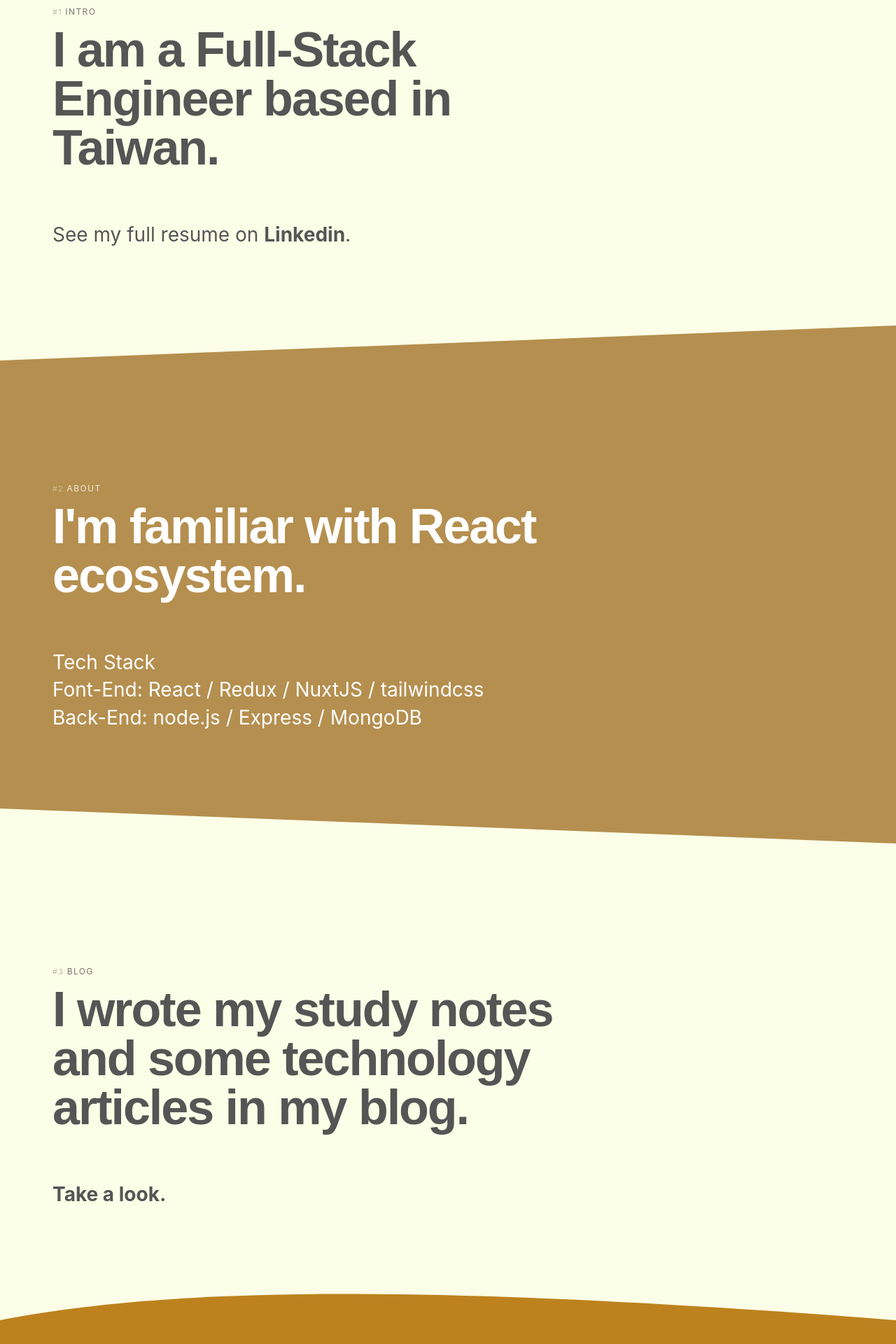
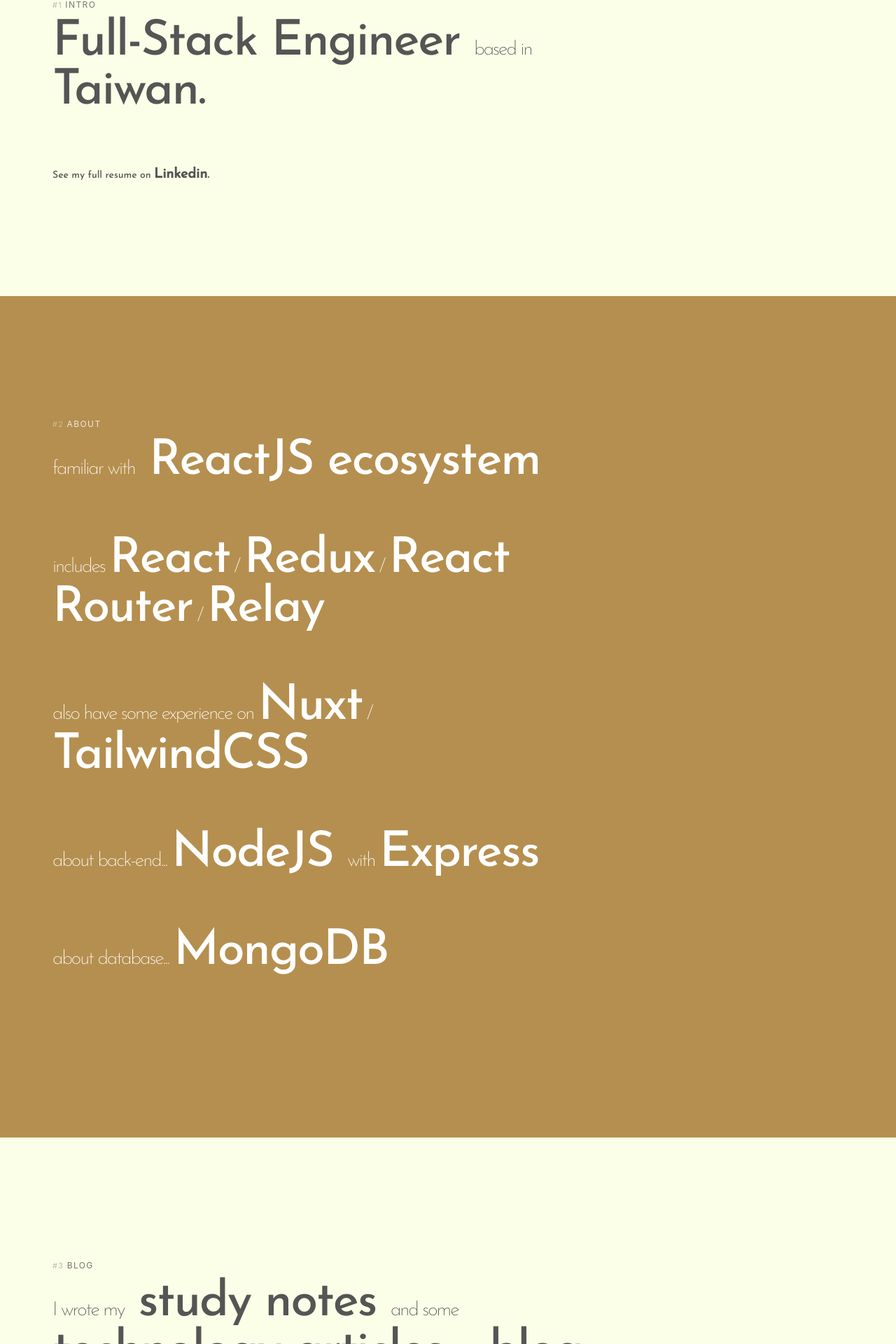
Before and after one commit to YuweiHu/ayowi, a React (Create React App) app: page / in a window 1280 px wide. Shown: the part 866-2786 px from the top of the page at 70% size. Built offline with nearby package versions, Linux system fonts and the light colour scheme.

Commit message:
Adjust Layout / Add scroll animation

```diff
--- a/package.json
+++ b/package.json
@@ -10,6 +10,7 @@
     "@testing-library/jest-dom": "^5.16.2",
     "@testing-library/react": "^12.1.2",
     "@testing-library/user-event": "^13.5.0",
+    "jquery": "^3.6.0",
     "react": "^17.0.2",
     "react-dom": "^17.0.2",
     "react-scripts": "5.0.0",
--- a/src/App.js
+++ b/src/App.js
@@ -1,19 +1,5 @@
 import "./App.scss";
-
-// const follows = [
-//   {
-//     icon: <LinkedInIcon sx={{ fontSize: "32px" }} />,
-//     link: "https://www.linkedin.com/in/yuweihu/",
-//   },
-//   {
-//     icon: <InstagramIcon sx={{ fontSize: "32px" }} />,
-//     link: "https://www.instagram.com/ayowi/",
-//   },
-//   {
-//     icon: <GitHubIcon sx={{ fontSize: "32px" }} />,
-//     link: "https://github.com/YuweiHu",
-//   },
-// ];
+import $ from "jquery";
 
 function App() {
   return (
@@ -28,19 +14,64 @@
             </a>
             <h2>Cliff Hu.</h2>
             <ul class="anchornav">
-              <li>
+              <li
+                onClick={() => {
+                  $("html, body").animate(
+                    {
+                      scrollTop: $("#intro").offset().top,
+                    },
+                    1000
+                  );
+                }}
+              >
                 <a href="#intro">Intro</a>
               </li>
-              <li>
+              <li
+                onClick={() => {
+                  $("html, body").animate(
+                    {
+                      scrollTop: $("#about").offset().top,
+                    },
+                    1200
+                  );
+                }}
+              >
                 <a href="#about">About</a>
               </li>
-              <li>
+              <li
+                onClick={() => {
+                  $("html, body").animate(
+                    {
+                      scrollTop: $("#blog").offset().top,
+                    },
+                    1400
+                  );
+                }}
+              >
                 <a href="#blog">Blog</a>
               </li>
-              <li>
-                <a href="#portfolio">Portfolio</a>
+              <li
+                onClick={() => {
+                  $("html, body").animate(
+                    {
+                      scrollTop: $("#portfolio").offset().top,
+                    },
+                    1600
+                  );
+                }}
+              >
+                <a href="#portfolio">Portfolio & Work</a>
               </li>
-              <li>
+              <li
+                onClick={() => {
+                  $("html, body").animate(
+                    {
+                      scrollTop: $("#contact").offset().top,
+                    },
+                    1800
+                  );
+                }}
+              >
                 <a href="#contact">Contact</a>
               </li>
             </ul>
@@ -54,9 +85,11 @@
             <a class="pre" href="#intro">
               <span>#1</span>Intro
             </a>
-            <h1>I am a Full-Stack Engineer based in Taiwan.</h1>
+            <h1>
+              Full-Stack Engineer <span>based in</span> Taiwan.
+            </h1>
             <p class="lead">
-              See my full resume on{" "}
+              <span>See my full resume on </span>
               <a
                 href="https://www.linkedin.com/in/yuweihu/"
                 target="_blank"
@@ -72,43 +105,42 @@
       </section>
 
       <section class="section section--about" id="about">
-        <svg
-          xmlns="http://www.w3.org/2000/svg"
-          viewBox="0 0 100 10"
-          preserveAspectRatio="none"
-        >
-          <polygon points="100 0 100 10 0 10" />
-        </svg>
-
         <div class="section__inner">
           <div class="block">
             <a class="pre" href="#about">
               <span>#2</span>About
             </a>
-            <h2>I'm familiar with React ecosystem.</h2>
-            <p class="lead">Tech Stack</p>
-            <p class="lead">Font-End: React / Redux / NuxtJS / tailwindcss</p>
-            <p class="lead">Back-End: node.js / Express / MongoDB</p>
+            <h2>
+              <span>familiar with</span> ReactJS ecosystem
+            </h2>
+            <h2>
+              <span> includes </span>React<span> / </span>Redux<span> / </span>
+              React Router<span> / </span> Relay
+            </h2>
+            <h2>
+              <span> also have some experience on </span> Nuxt<span> / </span>
+              TailwindCSS
+            </h2>
+            <h2>
+              <span> about back-end... </span> NodeJS <span> with </span>{" "}
+              Express
+            </h2>
+            <h2>
+              <span> about database... </span> MongoDB
+            </h2>
           </div>
         </div>
       </section>
 
       <section class="section section--clients" id="blog">
-        <svg
-          xmlns="http://www.w3.org/2000/svg"
-          viewBox="0 0 100 10"
-          preserveAspectRatio="none"
-        >
-          <polygon points="100 10 0 0 0 10" />
-        </svg>
-
         <div class="section__inner">
-          {/* <div style={{ border: "1ps solid red" }}> */}
           <a class="pre" href="#clients">
             <span>#3</span>Blog
           </a>
           <h2>
-            I wrote my study notes and some technology articles in my blog.
+            <span>I wrote my</span> study notes <span>and some</span> technology
+            articles
+            <span> in my </span>blog.
           </h2>
           <p class="lead">
             <a
@@ -120,31 +152,49 @@
               Take a look.
             </a>
           </p>
-          {/* </div> */}
         </div>
       </section>
 
       <section class="section section--portfolio1" id="portfolio">
-        <svg
-          xmlns="http://www.w3.org/2000/svg"
-          viewBox="0 0 100 100"
-          preserveAspectRatio="none"
-        >
-          <path d="M0 100 C 20 0 50 0 100 100 Z"></path>
-        </svg>
-
         <div class="section__inner">
           <div class="block">
             <a class="pre" href="#portfolio">
-              <span>#4</span>Portfolio
+              <span>#4</span>Portfolio & Work
             </a>
+            <h2>Portfolio</h2>
             <h2>
-              Portfolio -
-              <br />
-              Beats Maker.
+              <a
+                href="https://ayowi.netlify.app/"
+                target="_blank"
+                rel="noreferrer"
+              >
+                Personal Homepage
+              </a>
+              <span> / </span>
+              <a
+                href="https://ayowi-blog.netlify.app/"
+                target="_blank"
+                rel="noreferrer"
+              >
+                Personal Blog
+              </a>
+              <span> / </span>
+              <a
+                href="https://github.com/YuweiHu/beats-maker"
+                target="_blank"
+                rel="noreferrer"
+              >
+                Beats Maker
+              </a>
+              <span> / </span>
+              <a
+                href="https://github.com/YuweiHu/recipe-app"
+                target="_blank"
+                rel="noreferrer"
+              >
+                Recipe Search Engine
+              </a>
             </h2>
-            <p class="lead">A simple beats maker app.</p>
-            {/* <Button style={{ alignSelf: "end" }}>GO DEMO</Button> */}
           </div>
         </div>
       </section>
@@ -152,25 +202,18 @@
       <section class="section section--portfolio" id="portfolio2">
         <div class="section__inner">
           <div class="block">
+            <h2>Work</h2>
             <h2>
-              Portfolio -
-              <br />
-              Recipe Search Engine.
+              <a
+                href="https://www.decopapa.com/"
+                target="_blank"
+                rel="noreferrer"
+              >
+                Decopapa Offical Website
+              </a>
             </h2>
-            <p></p>
           </div>
         </div>
-        <svg
-          xmlns="http://www.w3.org/2000/svg"
-          version="1.1"
-          width="100%"
-          height="100"
-          viewBox="0 0 100 102"
-          preserveAspectRatio="none"
-          class="bottom"
-        >
-          <path d="M0 0 L50 100 L100 0 Z"></path>
-        </svg>
       </section>
 
       <section class="section section--contact" id="contact">
@@ -181,7 +224,9 @@
             </a>
             <h2>Contact me.</h2>
             <p class="lead">
-              More links: <a href="https://github.com/YuweiHu">GitHub</a>,
+              <span>More links:</span>{" "}
+              <a href="mailto:j821220j821220@gmail.com">Email</a>,
+              <a href="https://github.com/YuweiHu"> GitHub</a>,
               <a href="https://www.linkedin.com/in/ottovolker"> LinkedIn</a>.
             </p>
           </div>
--- a/src/App.scss
+++ b/src/App.scss
@@ -3,13 +3,17 @@
 $grey: #fcffe7;
 $lightgrey: #959595;
 
-$font-serif: "nimbus-sans", sans-serif;
+@import url("https://fonts.googleapis.com/css2?family=Dosis:wght@300&family=Montserrat:wght@200&display=swap");
+@import url("https://fonts.googleapis.com/css2?family=Dosis:wght@300&family=Josefin+Sans:wght@100;200;500&family=Montserrat:wght@200&display=swap");
+$font1: "nimbus-sans", sans-serif;
+$font2: "Doris", sans-serif;
+$font3: "Josefin Sans", sans-serif;
 
 $transition: all 0.3s cubic-bezier(0.05, 0.69, 0.14, 1);
 
 html {
   box-sizing: border-box;
-  font-family: $font-serif;
+  font-family: $font3;
   color: $black;
   font-size: 16px;
 
@@ -45,7 +49,7 @@
   width: $sideWidth;
   border-right: 1px dashed rgba(black, 0.3);
   color: rgba(black, 0.5);
-  font-family: $font-serif;
+  font-family: $font3;
   text-transform: uppercase;
   letter-spacing: 0.0875rem;
   font-size: 10px;
@@ -126,7 +130,7 @@
   a {
     display: block;
     padding: 1em 0;
-    font-family: $font-serif;
+    font-family: $font3;
     text-transform: uppercase;
     font-size: 12px;
     letter-spacing: 1.4px;
@@ -138,7 +142,7 @@
       padding: 0.5em 0 0;
       opacity: 0.3;
       letter-spacing: normal;
-      font-family: $font-serif;
+      font-family: $font3;
       text-transform: none;
     }
 
@@ -230,12 +234,12 @@
   }
 
   &.section--portfolio1 {
-    background-color: #bd821e;
+    background-color: #a89881;
     color: white;
 
     svg {
       top: -50px;
-      fill: #bd821e;
+      fill: #a89881;
     }
   }
 
@@ -264,8 +268,8 @@
 .h3,
 h4,
 .h5 {
-  font-family: $font-serif;
-  font-weight: bold;
+  font-family: $font3;
+  font-weight: 500;
   margin: 0 0 1em;
   line-height: 1;
   letter-spacing: -1px;
@@ -277,19 +281,19 @@
   a {
     color: inherit;
     &:hover {
-      border-bottom: 0.1875rem solid;
+      color: #404a2f;
     }
   }
 
   span {
-    color: $primary;
+    font-size: 1rem;
+    font-weight: 200;
   }
 
   div {
     width: fit-content;
     font-size: 1rem;
     font-weight: 500;
-    border: 1px solid red;
   }
 }
 h1,
@@ -302,6 +306,11 @@
 h2,
 .h2 {
   font-size: 1.2rem;
+  a {
+    :hover {
+      color: $primary;
+    }
+  }
   @media (min-width: 30rem) {
     font-size: 2.5rem;
   }
@@ -345,18 +354,24 @@
     color: inherit;
 
     &:hover {
-      border-bottom: 0.1875rem solid;
+      // border-bottom: 0.1875rem solid;
+      color: $primary;
     }
   }
 }
 
 .lead {
+  font-family: $font3;
   display: block;
-  font-size: 0.875rem;
+  font-size: 0.7rem;
   margin: 0;
 
+  span {
+    font-size: 0.5rem;
+  }
+
   @media (min-width: 30rem) {
-    font-size: 1rem;
+    font-size: 0.7rem;
   }
 }
 
```
Also changed, not shown: 1 other file (tests, documents, lock files or other folders).
